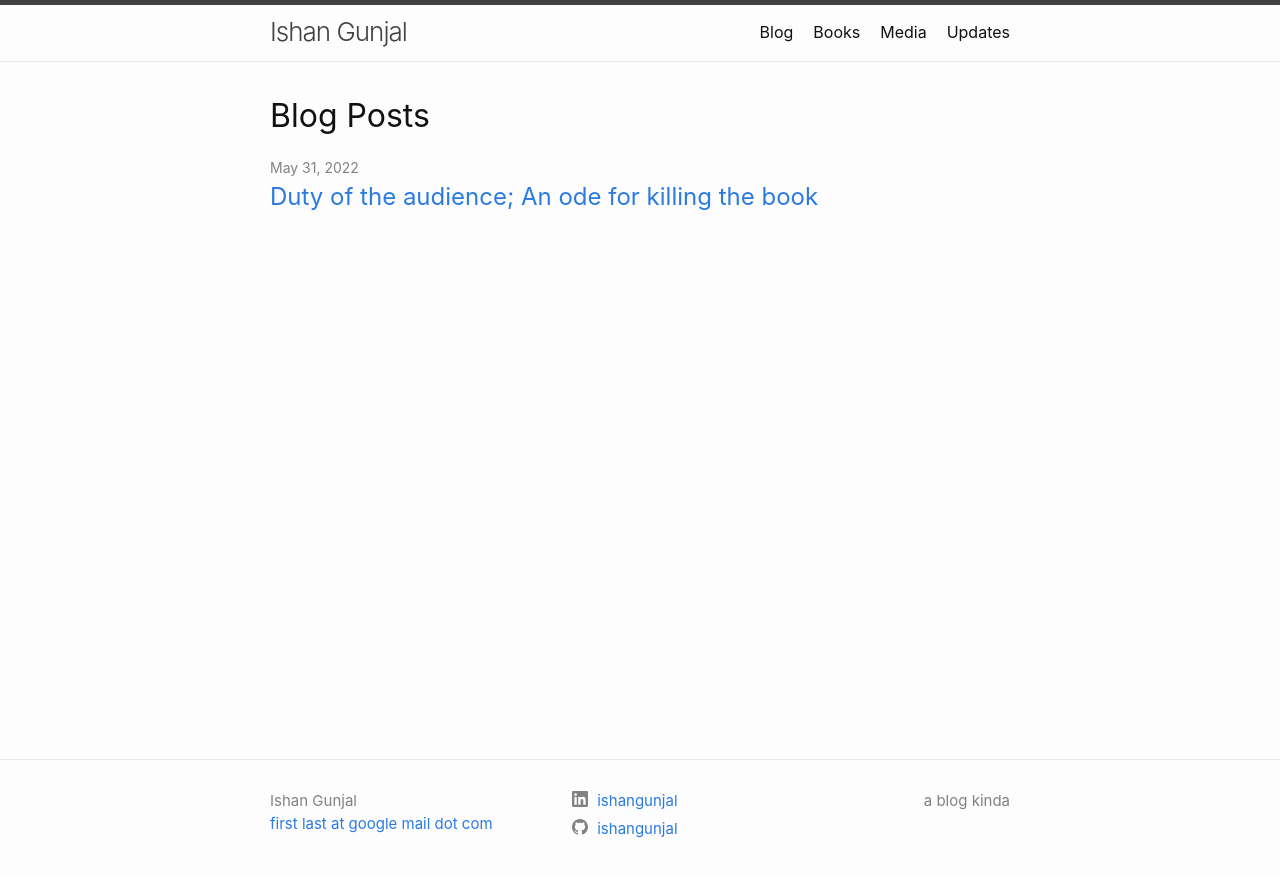
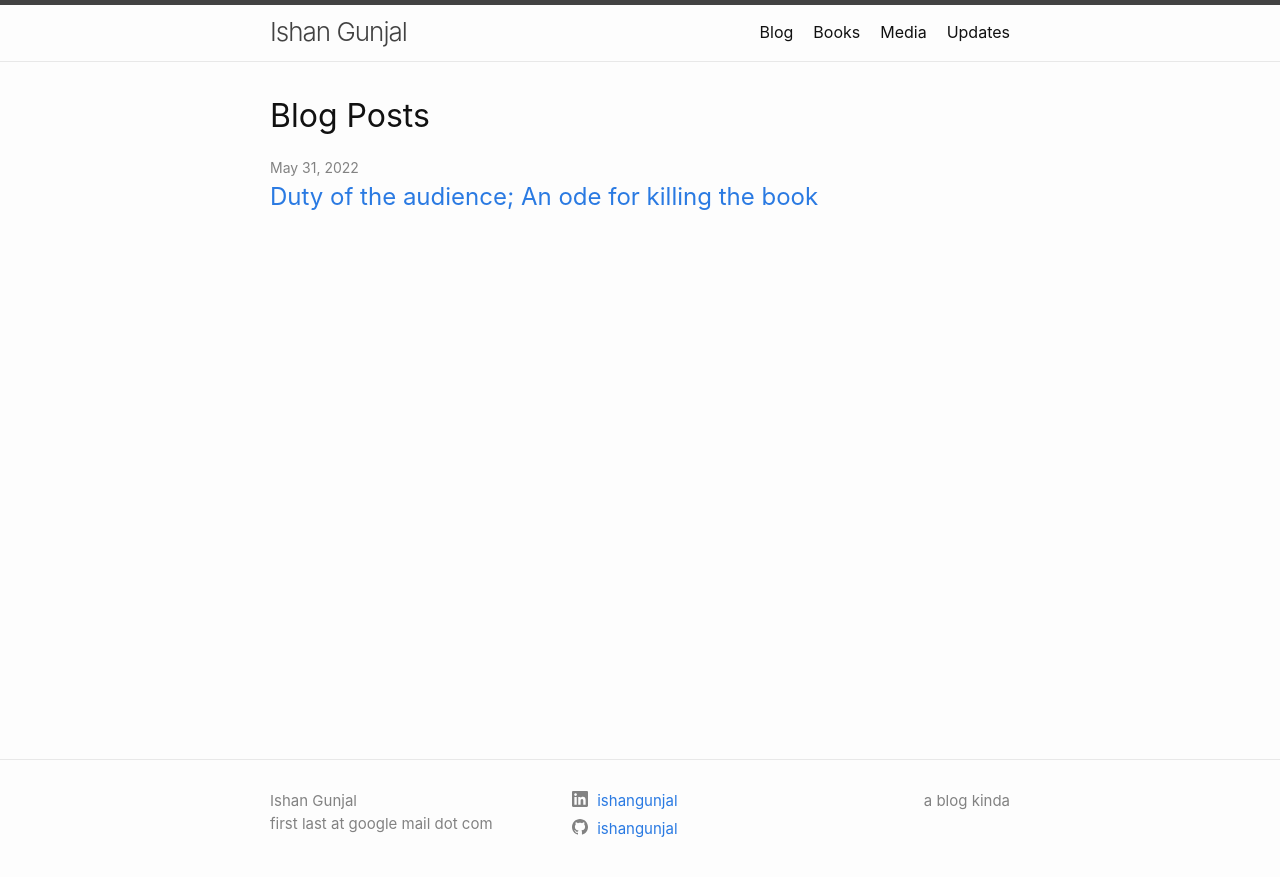
Before and after one commit to ishangunjal/my-site, a Jekyll site: the page built from pages/blog.md, in a window 1280 px wide. Shown: the top 877 px of the page. Built offline with Jekyll 4.4.1, drawn with Linux system fonts in a browser that asks for light colours.

Commit message:
updated email

```diff
--- a/_includes/footer.html
+++ b/_includes/footer.html
@@ -16,7 +16,7 @@
             {%- endif -%}
             </li>
             {%- if site.email -%}
-            <li><a class="u-email">{{ site.email }}</a></li>
+            <li>{{ site.email }}</li>
 <!--            <li><a class="u-email" href="mailto:{{ site.email }}">{{ site.email }}</a></li> -->
             {%- endif -%}
         </ul>
```
